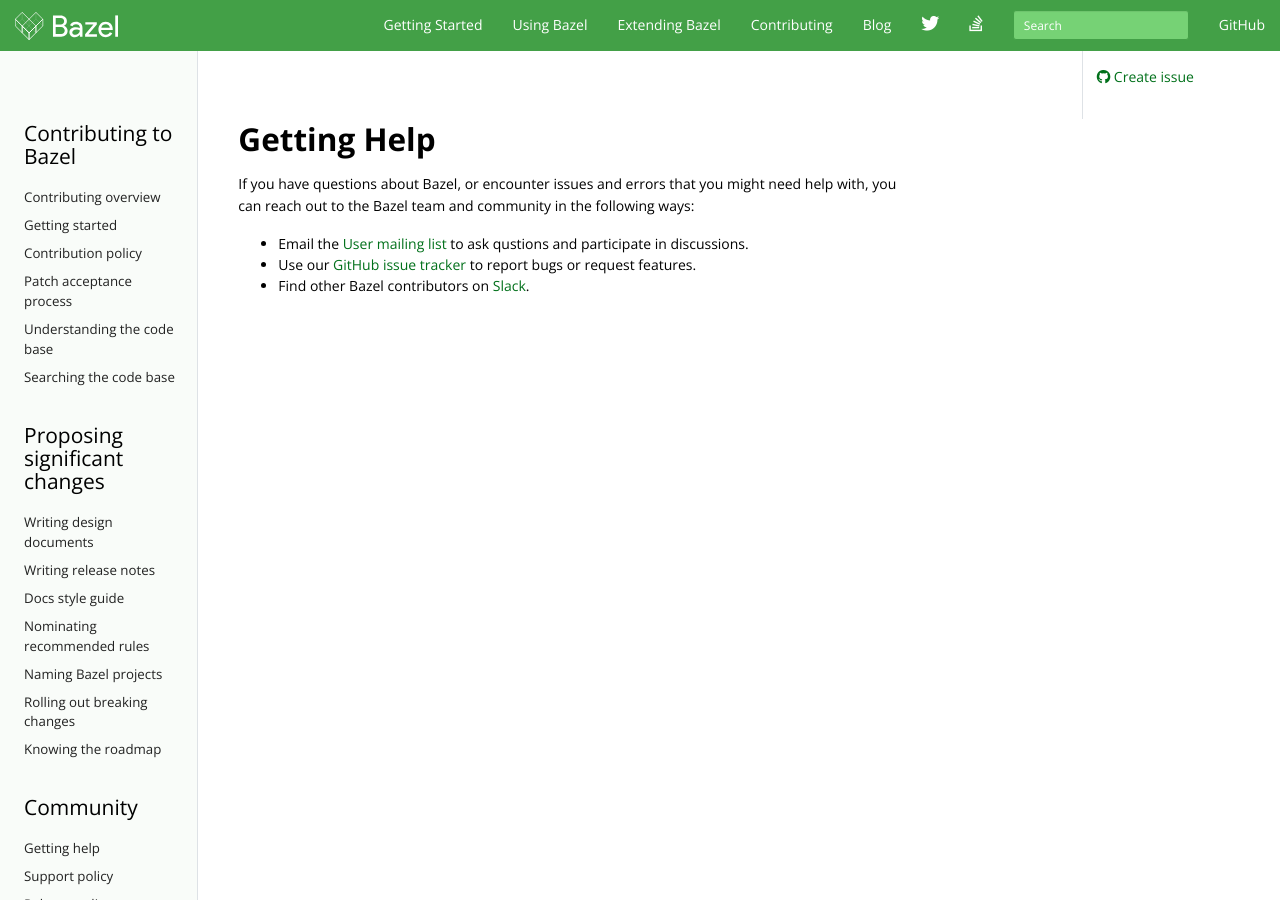
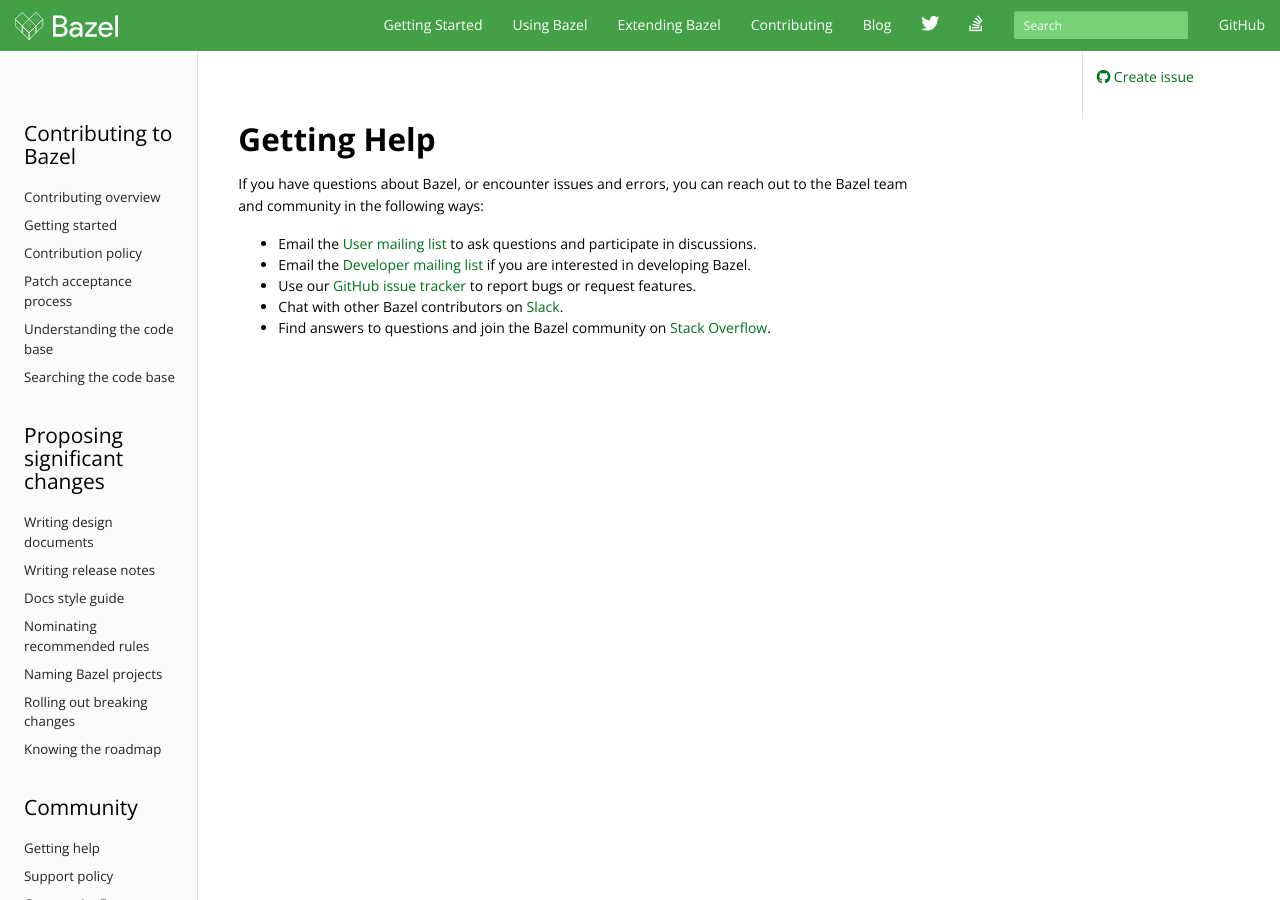
Before and after one commit to bazelbuild/bazel-website, a Jekyll site: the page built from help.md, in a window 1280 px wide and 900 px high. Built offline with Jekyll 4.4.1, drawn with Linux system fonts in a browser that asks for light colours; nearby versions of some CDN libraries; library files that are not in the unit come from our copies; comment, search, counter and statistics services are not loaded; the table of contents is made by our own code; some of the changed text lies outside the part shown.

Commit message:
Edits based on review comments
- Release policy moved to versioned docs
- Left nav shortened and more info on help page
- Various edits

```diff
--- a/_layouts/contribute.html
+++ b/_layouts/contribute.html
@@ -40,9 +40,6 @@
             <ul class="sidebar-nav">
               <li><a href="/help.html">Getting help</a></li>
               <li><a href="/support.html">Support policy</a></li>
-              <li><a href="/releasepolicy.html">Release policy</a></li>
-              <li><a href="https://groups.google.com/forum/#!forum/bazel-dev">Developer mailing list</a></li>
-              <li><a href="https://slack.bazel.build">Chat on Slack</a></li>
               <li><a href="/experts.html">Community Experts</a></li>
               <li><a href="/users.html">Bazel users</a></li>
             </ul>
--- a/help.md
+++ b/help.md
@@ -5,12 +5,16 @@
 
 # Getting Help
 
-If you have questions about Bazel, or encounter issues and errors that you might
-need help with, you can reach out to the Bazel team and community in the following
-ways:
+If you have questions about Bazel, or encounter issues and errors, you can reach out
+to the Bazel team and community in the following ways:
 
 * Email the [User mailing list](https://groups.google.com/forum/#!forum/bazel-discuss)
-  to ask qustions and participate in discussions.
+  to ask questions and participate in discussions.
+* Email the [Developer mailing
+  list](https://groups.google.com/forum/#!forum/bazel-dev) if you are interested
+  in developing Bazel.
 * Use our [GitHub issue tracker](https://github.com/bazelbuild/bazel/issues) to
   report bugs or request features.
-* Find other Bazel contributors on [Slack](https://slack.bazel.build).
+* Chat with other Bazel contributors on [Slack](https://slack.bazel.build).
+* Find answers to questions and join the Bazel community on
+  [Stack Overflow](https://stackoverflow.com/questions/tagged/bazel).
```
Also changed, not shown: releasepolicy.md (deleted, +0 -46 lines), support.md (+1 -1 lines).
